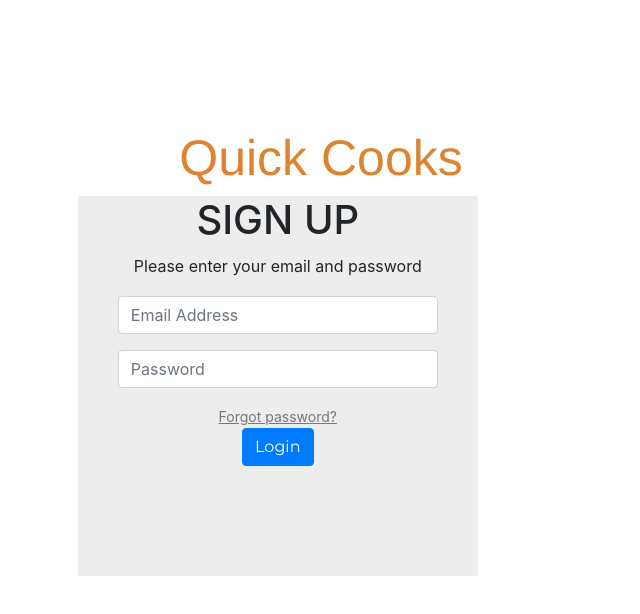
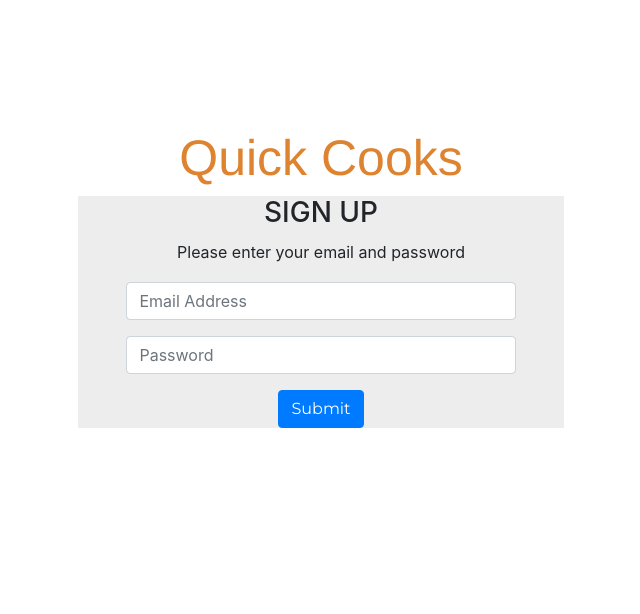
Before and after one commit to QuickCooks/QuickCooks.github.io, a website with bundled scripts: page signup.html in a window 1280 px wide. Shown: the whole page, without its empty margins (319-959 px from the left). Built offline with nearby package versions, Linux system fonts and the light colour scheme; a web font is replaced by a local one.

Commit message:
updated signup page

```diff
--- a/signup.html
+++ b/signup.html
@@ -38,10 +38,6 @@
 
         fieldset {
             padding-top: 5%;
-            border-radius: 2px;
-            position: absolute;
-            width: 400px;
-            height: 380px;
             background: #EDEDED;
         }
 
@@ -60,10 +56,9 @@
 <div class="login-form">
     <h1 class="brand"> Quick Cooks</h1>
 
-
     <fieldset>
         <div class="main-div">
-        <h1>SIGN UP</h1>
+            <h3>SIGN UP</h3>
             <div class="panel">
                 <p>Please enter your email and password</p>
             </div>
@@ -77,14 +72,9 @@
                 </div>
 
                 <div class="form-group">
-
                     <input type="password" class="form-control" id="inputPassword" placeholder="Password">
-
                 </div>
-            <div class="forgot">
-                <a href="reset.html">Forgot password?</a>
-            </div>
-            <button type="submit" class="btn btn-primary">Login</button>
+                <button type="submit" class="btn btn-primary">Submit</button>
 
             </form>
         </div>
```
Lines whose indentation alone changed are shown as unchanged.
